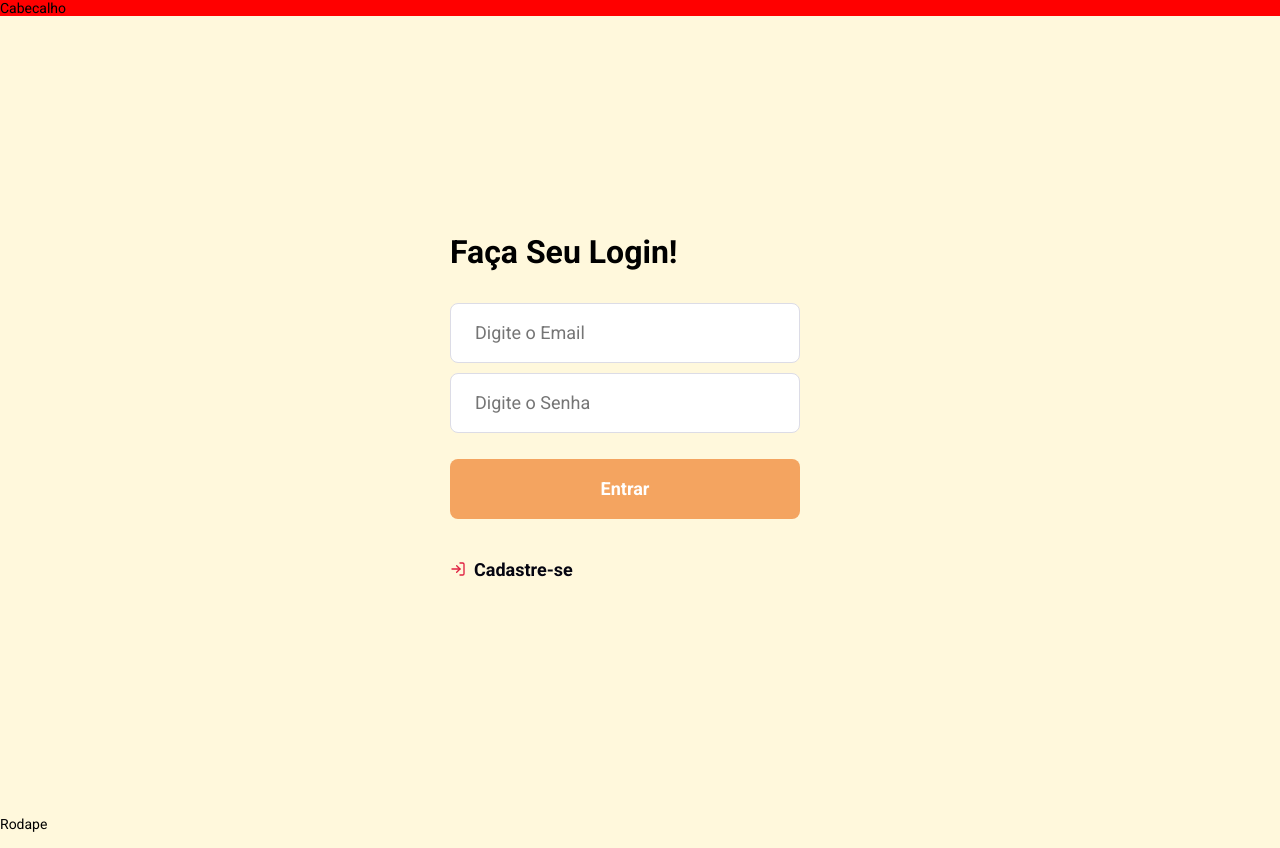
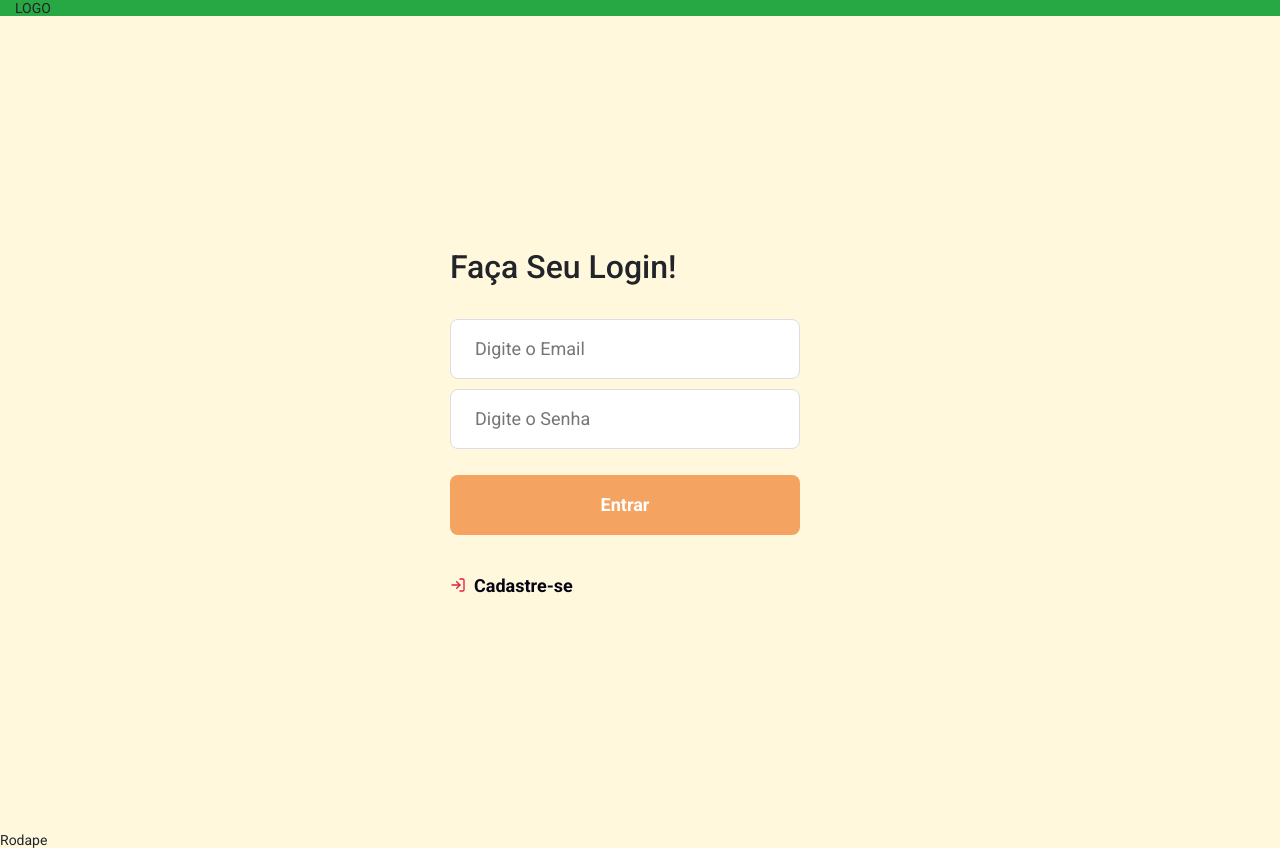
Before and after one commit to pereira-renan/petparty1, a React (Create React App) app in the folder TCC/frontend/: page / in a window 1280 px wide. Built offline with nearby package versions, Linux system fonts and the light colour scheme.

Commit message:
Componentes Navbar e BotaoNav adicionados

```diff
--- a/TCC/frontend/public/index.html
+++ b/TCC/frontend/public/index.html
@@ -3,6 +3,7 @@
   <head>
     <meta charset="utf-8" />
     <link rel="icon" href="%PUBLIC_URL%/favicon.ico" />
+    <link rel="stylesheet" href="https://stackpath.bootstrapcdn.com/bootstrap/4.4.1/css/bootstrap.min.css" integrity="sha384-Vkoo8x4CGsO3+Hhxv8T/Q5PaXtkKtu6ug5TOeNV6gBiFeWPGFN9MuhOf23Q9Ifjh" crossorigin="anonymous">
     <meta name="viewport" content="width=device-width, initial-scale=1" />
     <meta name="theme-color" content="#000000" />
 
@@ -12,5 +13,8 @@
     <noscript>You need to enable JavaScript to run this app.</noscript>
     <div id="root"></div>
 
+    <script src="https://code.jquery.com/jquery-3.4.1.slim.min.js" integrity="sha384-J6qa4849blE2+poT4WnyKhv5vZF5SrPo0iEjwBvKU7imGFAV0wwj1yYfoRSJoZ+n" crossorigin="anonymous"></script>
+    <script src="https://cdn.jsdelivr.net/npm/popper.js@1.16.0/dist/umd/popper.min.js" integrity="sha384-Q6E9RHvbIyZFJoft+2mJbHaEWldlvI9IOYy5n3zV9zzTtmI3UksdQRVvoxMfooAo" crossorigin="anonymous"></script>
+    <script src="https://stackpath.bootstrapcdn.com/bootstrap/4.4.1/js/bootstrap.min.js" integrity="sha384-wfSDF2E50Y2D1uUdj0O3uMBJnjuUD4Ih7YwaYd1iqfktj0Uod8GCExl3Og8ifwB6" crossorigin="anonymous"></script>
   </body>
 </html>
--- /dev/null
+++ b/TCC/frontend/src/components/Cabecalho/BotaoNav.js
@@ -0,0 +1,28 @@
+import React, { Component } from "react";
+import "./BotaoNav.css"
+
+var href = setaHref;
+
+var setaHref = () => {
+    if(this.props.nome === "Login") {
+        href = "/";
+    }
+    else if(this.props.nome === "Cadastro") {
+        href = "/register";
+    }
+    else {
+        href = "/"
+    }
+}
+
+class BotaoNav extends Component {
+    render() {
+        return (
+            <li>
+                <a href={href}>{this.props.nome}</a>
+            </li>
+        );
+    }
+}
+
+export default BotaoNav;
--- a/TCC/frontend/src/components/Cabecalho/Cabecalho.css
+++ b/TCC/frontend/src/components/Cabecalho/Cabecalho.css
@@ -1,4 +1,5 @@
 #cabecalho {
     background-color: red;
     width: 100%;
+    padding: 20px;
 }
--- a/TCC/frontend/src/components/Cabecalho/Cabecalho.js
+++ b/TCC/frontend/src/components/Cabecalho/Cabecalho.js
@@ -1,14 +1,18 @@
-import React, {Component} from "react";
+import React, { Component } from "react";
 import "./Cabecalho.css";
+import BotaoNav from "./BotaoNav";
+import Navbar from "./Navbar";
 
 class Cabecalho extends Component {
     render() {
-        return(
+        return (
             <div>
-                <header>
-                    <div id="cabecalho">
-                        <span>Cabecalho</span>
-                    </div>
+                <header class="container-fluid bg-success">
+                    LOGO
+                    <Navbar>
+                        <BotaoNav nome="Login" />
+                        <BotaoNav nome="Cadastro" />
+                    </Navbar>
                 </header>
             </div>
         );
--- /dev/null
+++ b/TCC/frontend/src/components/Cabecalho/Navbar.js
@@ -0,0 +1,16 @@
+import React, {Component} from "react";
+import "./Navbar.css";
+
+class Navbar extends Component {
+    render() {
+        return(
+            <div>
+                <ul>
+
+                </ul>
+            </div>
+        );
+    }
+}
+
+export default Navbar;
```
Also changed, not shown: TCC/frontend/src/components/Cabecalho/BotaoNav.css (added), TCC/frontend/src/components/Cabecalho/Navbar.css (added).
